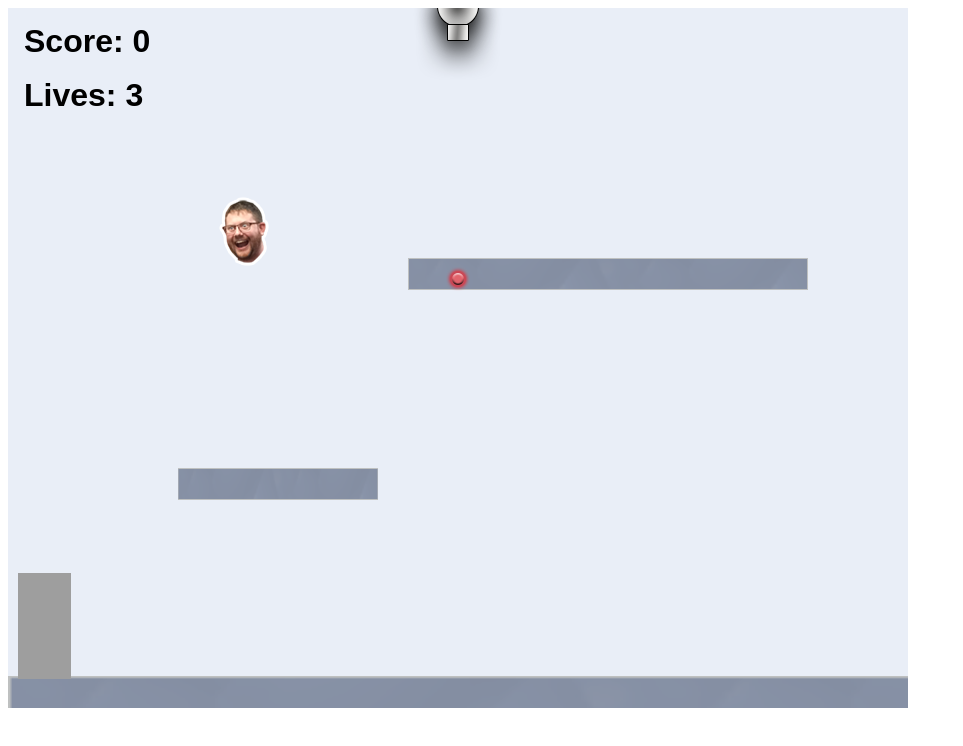
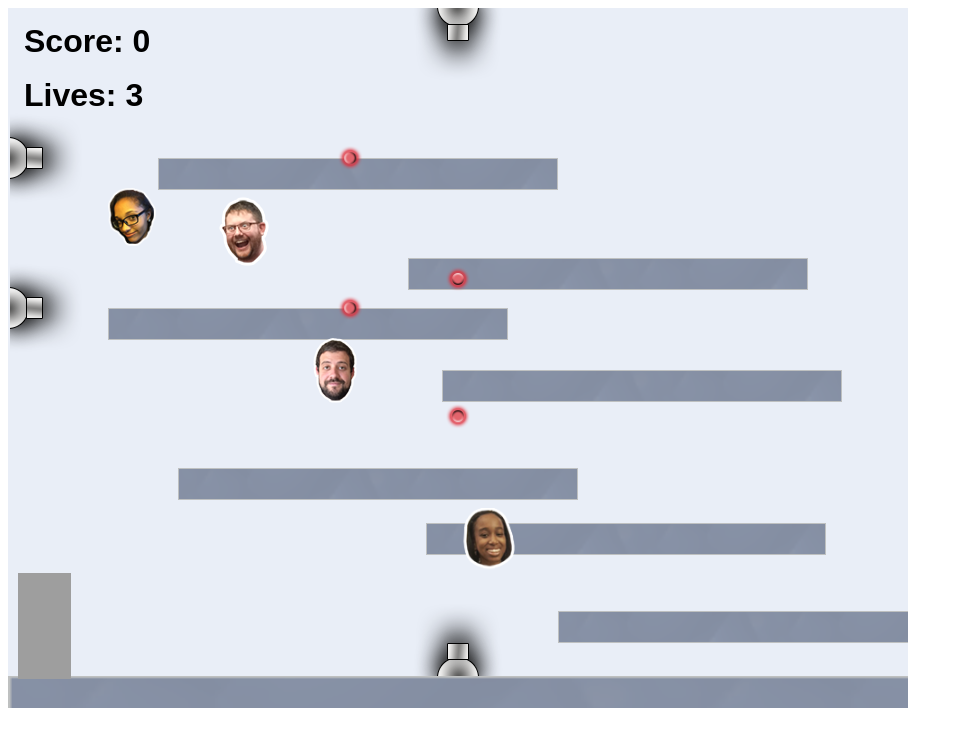
Before and after one commit to travonia/travonia.github.io, a website: page projects/platformer/index.html in a window 1280 px wide. Shown: the whole page, without its empty margins (0-963 px from the left). Drawn offline with Linux system fonts and the light colour scheme; animation ran at ten frames a second.

Commit message:
add portfolio.html file

```diff
--- a/projects/platformer/js/init/cannon.js
+++ b/projects/platformer/js/init/cannon.js
@@ -28,7 +28,9 @@
 
         // example:
         createCannon("top", 450);
-
+        createCannon("bottom", 450);
+        createCannon("left", 300);
+        createCannon("left", 150);
 
         // ALL YOUR CODE GOES ABOVE HERE ///////////////////////////////////////
         ////////////////////////////////////////////////////////////////////////
--- a/projects/platformer/js/init/collectable.js
+++ b/projects/platformer/js/init/collectable.js
@@ -38,7 +38,9 @@
 
         // example:
         createCollectable(type.steve, 200, 170, 6, 0.7);
-
+        createCollectable(type.kennedi, 100, 180);
+        createCollectable(type.grace, 450, 500);
+        createCollectable(type.max, 300, 330);
 
 
         // ALL YOUR CODE GOES ABOVE HERE ///////////////////////////////////////
--- a/projects/platformer/js/init/platform.js
+++ b/projects/platformer/js/init/platform.js
@@ -38,7 +38,14 @@
 
         // example:
         createPlatform(400, 250);
-        createPlatform(170, 460, 0.5);
+        createPlatform(170, 460);
+        createPlatform(150,150);
+        createPlatform(550,603);
+        createPlatform(418,515);
+        createPlatform(434,362);
+        createPlatform(100, 300);
+
+
 
         // ALL YOUR CODE GOES ABOVE HERE ///////////////////////////////////////
         ////////////////////////////////////////////////////////////////////////
```
Also changed, not shown: portfolio.html (+2 -2 lines).
